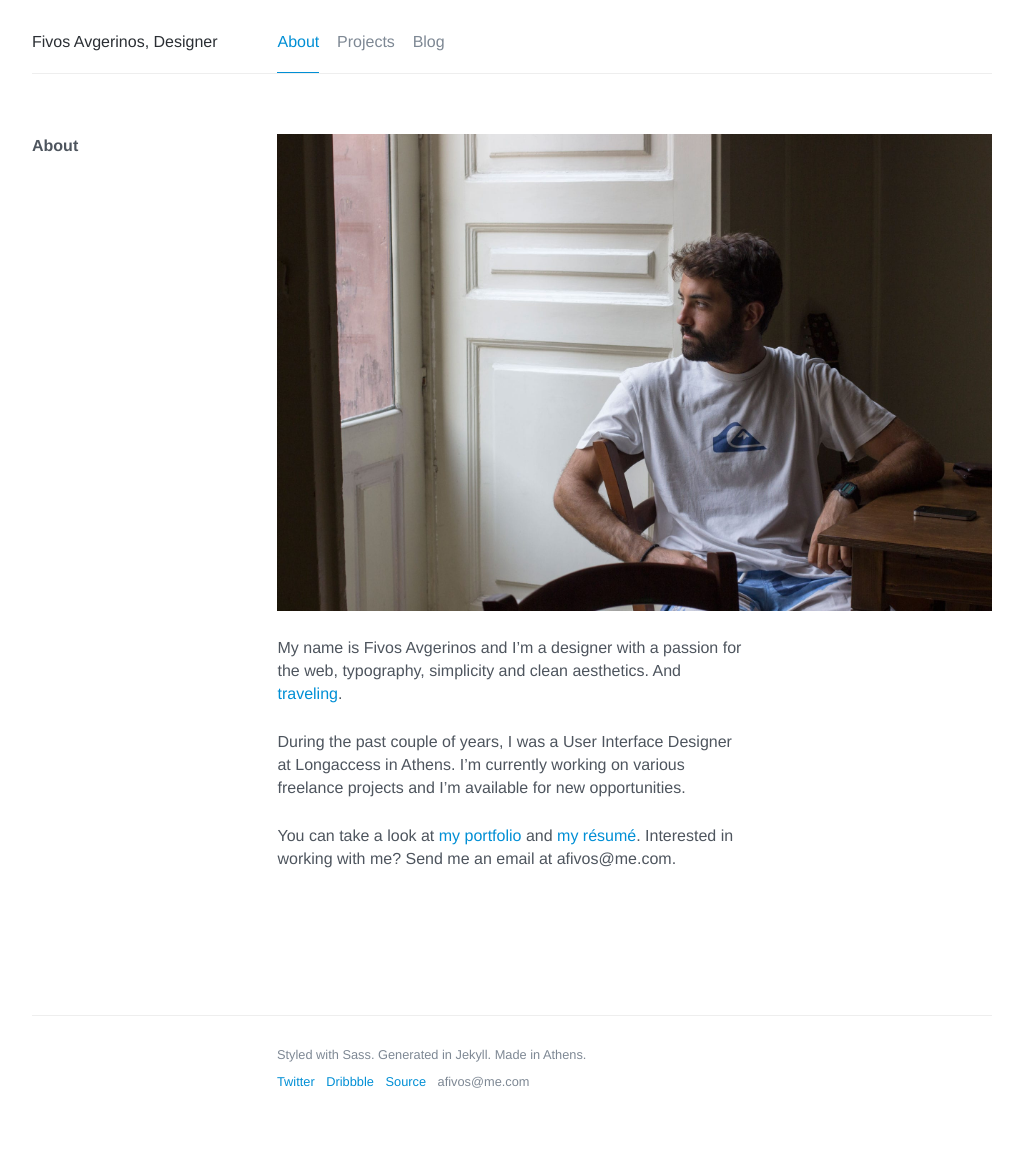
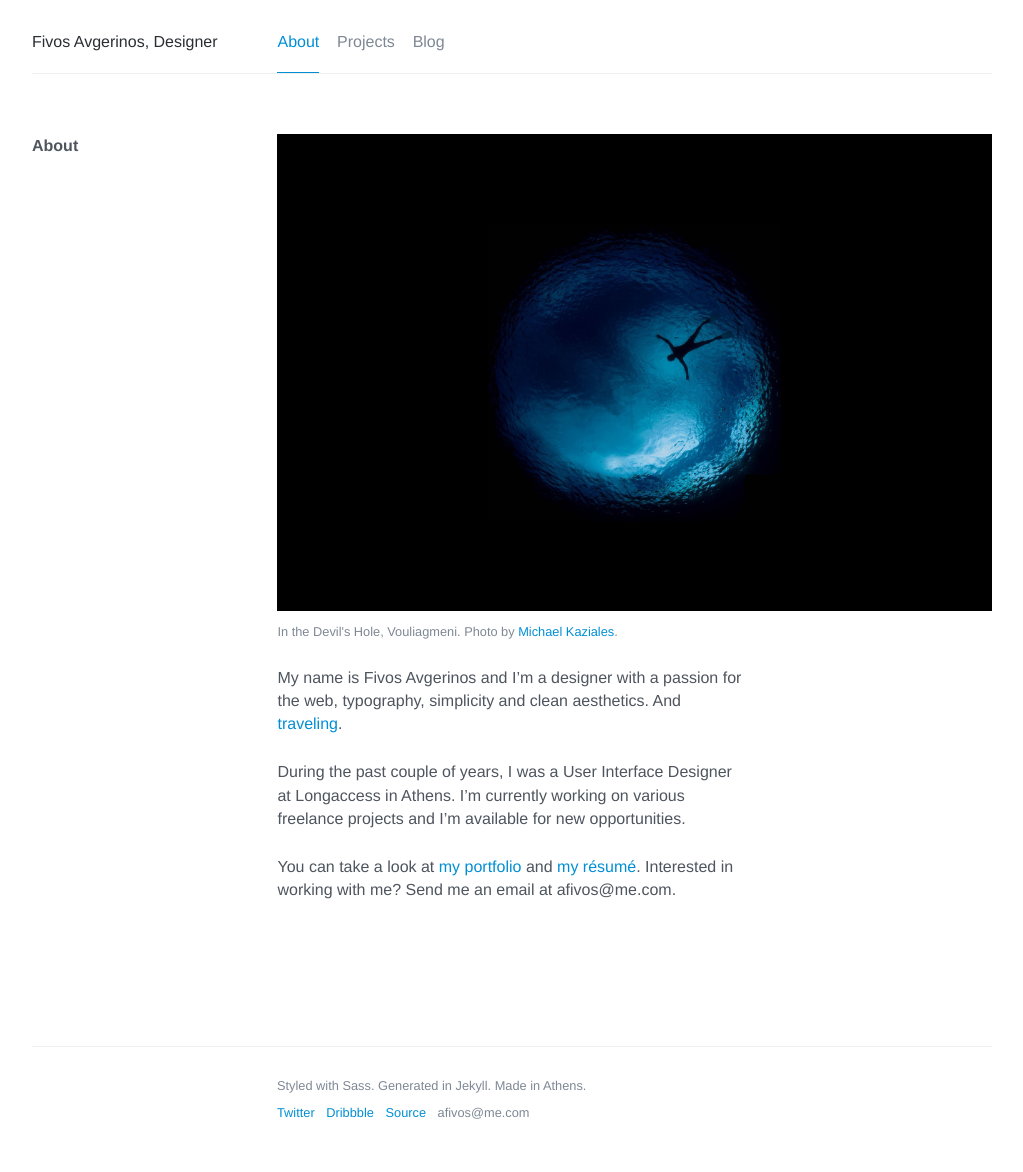
Before and after one commit to afivos/afivos.com, a Jekyll site: the page built from index.md, in a window 1280 px wide. Shown: the whole page, without its empty margins (128-1151 px from the left). Built offline with Jekyll 4.4.1, drawn with Linux system fonts in a browser that asks for light colours; nearby versions of some CDN libraries; comment, search, counter and statistics services are not loaded; before the commit the page ends 1142 px from its top, so only the background shows below that.

Commit message:
Update photo

```diff
--- a/index.md
+++ b/index.md
@@ -3,8 +3,8 @@
 title: About
 ---
 <figure>
-    <img src="/images/2015/07/IMG_7904.JPG" class="imgbleed">
-    <!--<figcaption>In Catania, Sicily. Photo by George Kekatos.</figcaption>-->
+    <img src="/images/2017/06/in-a-well.JPG" class="imgbleed">
+    <figcaption>In the Devil's Hole, Vouliagmeni. Photo by <a href="https://www.instagram.com/mkaziales">Michael Kaziales</a>.</figcaption>
 </figure>
 
 My name is Fivos Avgerinos and I'm a designer with a passion for the web, typography, simplicity and clean aesthetics. And [traveling](http://instagram.com/afivos "Fivos Avgerinos on Instagram").
```
Also changed, not shown: images/2017/06/in-a-well.jpg (added).
